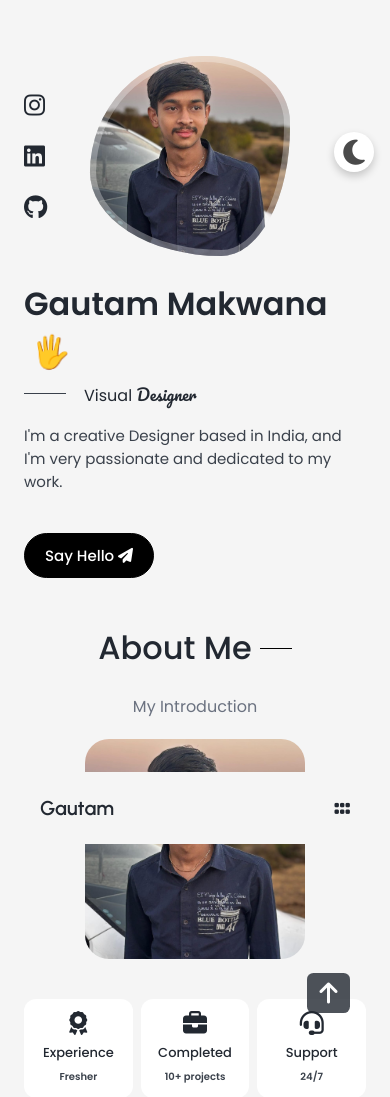
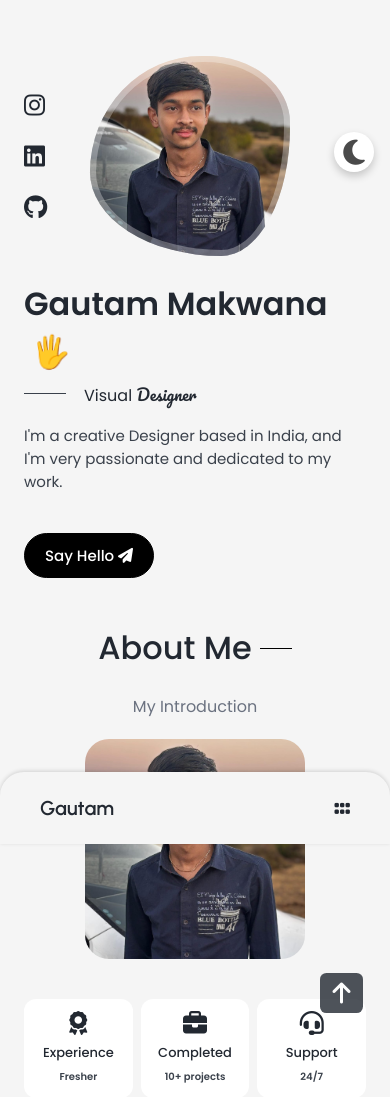
Before and after one commit to makwanagautam41/myportfolio, a React (Vite) app: page / in a window 390 px wide. Shown: the top 1097 px of the page. Built offline with nearby package versions, Linux system fonts and the light colour scheme.

Commit message:
added some css

```diff
--- a/src/components/header/Header.css
+++ b/src/components/header/Header.css
@@ -84,6 +84,11 @@
         height: var(--header-height);
     }
 
+    .header {
+        box-shadow: 0 -1px 4px rgba(0, 0, 0, 0.15);
+        border-radius: 1.5rem 1.5rem 0 0;
+    }
+
     .nav_menu {
         position: fixed;
         bottom: -100%;
@@ -113,8 +118,8 @@
 
     .nav_close {
         position: absolute;
-        right: 2.3rem;
-        bottom: .5rem;
+        right: 2.4rem;
+        bottom: 1.5rem;
         font-size: 1.5rem;
         cursor: pointer;
         color: var(--title-color);
--- a/src/components/scrollup/Scrollup.css
+++ b/src/components/scrollup/Scrollup.css
@@ -1,6 +1,6 @@
 .scrollup {
     position: fixed;
-    right: 2.5rem;
+    right: 1.7rem;
     bottom: -20%;
     background-color: var(--title-color);
     opacity: 0.8;
```
